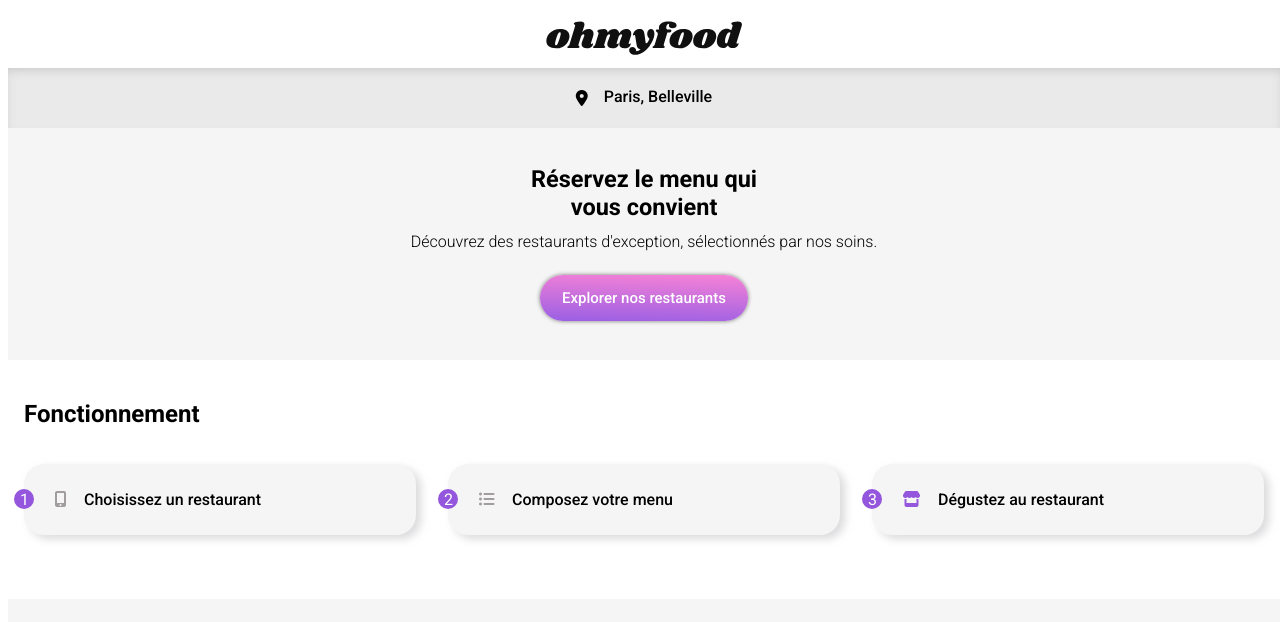
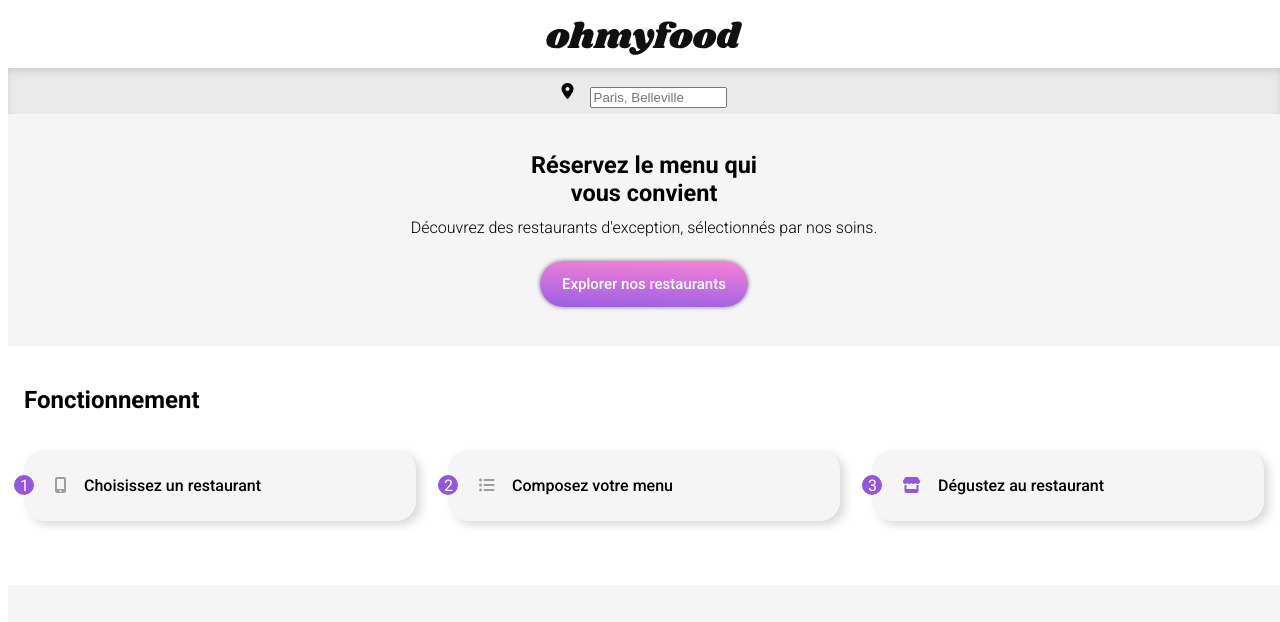
Before and after one commit to Oliive33/OlivierVillevieille_3_15022021, a website: page index.html in a window 1280 px wide. Shown: the top 622 px of the page. Drawn offline with Linux system fonts and the light colour scheme; a web font is replaced by a local one.

Commit message:
ajout balise form pour la localisation

```diff
--- a/index.html
+++ b/index.html
@@ -38,10 +38,10 @@
         </header>
 
         <main>
-            <div class="localisation">
+            <form class="localisation">
                 <i class="fas fa-map-marker-alt"></i>
-                <p class="local_text">Paris, Belleville </p>
-            </div>
+                <input class="local_text" type="text" name="recherche" placeholder="Paris, Belleville" size="14"/>
+            </form>
 
             <section class="exploreur">
                 <h2 class="title_exploreur">Réservez le menu qui<br />vous convient</h2>
```
